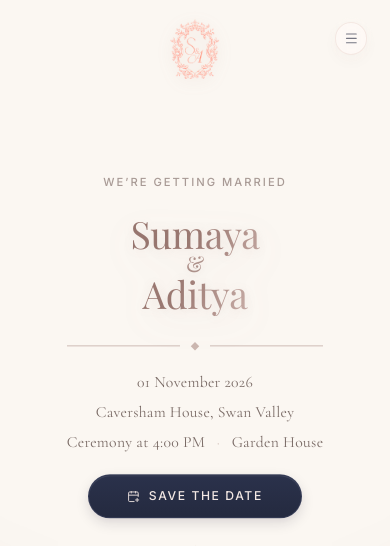
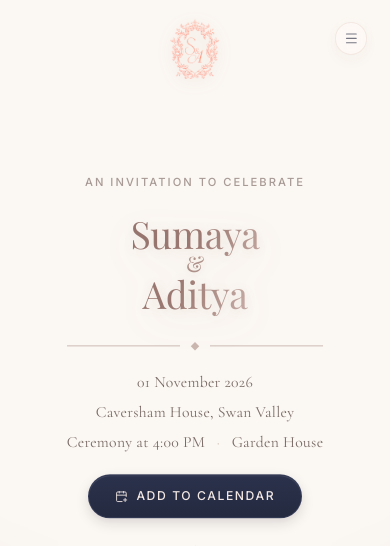
Before and after one commit to as16627-cloud/wedding-website, a Next.js app: page / in a window 390 px wide. Shown: the top 546 px of the page. Built offline with nearby package versions, Linux system fonts and the light colour scheme.

Commit message:
Update mobile hero invitation copy

```diff
--- a/app/page.tsx
+++ b/app/page.tsx
@@ -1406,7 +1406,7 @@ export default function WeddingWebsiteStarter() {
               className="type-section-eyebrow"
               {...heroTextRevealMotion(heroRevealTiming.delays.eyebrow)}
             >
-              We&rsquo;re Getting Married
+              AN INVITATION TO CELEBRATE
             </motion.p>
             <motion.h1 className="rose-gold-foil hero-title type-hero-title mt-8" {...heroNamesRevealMotion}>
               <span className="hero-name">Sumaya</span>
@@ -1460,7 +1460,7 @@ export default function WeddingWebsiteStarter() {
                   className="hero-primary-cta primary-cta type-button"
                 >
                   <CalendarPlus className="h-4 w-4" />
-                  SAVE THE DATE
+                  ADD TO CALENDAR
                 </a>
               </motion.div>
             </div>
```
